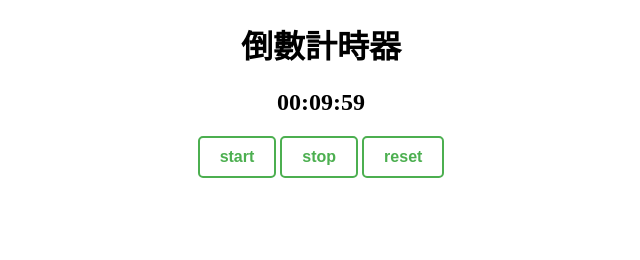
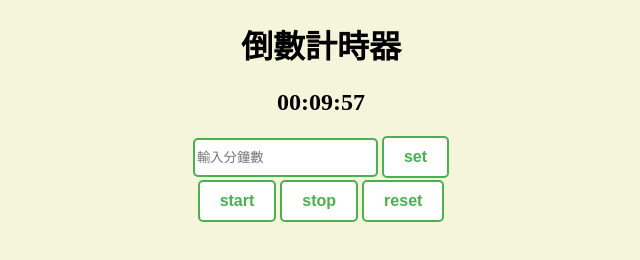
Before and after one commit to ting0418/timer, a plain HTML site: page index.html in a window 1280 px wide. Both pictures are taken after a click on the button "start". Shown: the whole page, without its empty margins (319-959 px from the left). Drawn offline with Linux system fonts and the light colour scheme.

Commit message:
0614改善延遲及新增input欄位

```diff
--- a/app.js
+++ b/app.js
@@ -1,13 +1,30 @@
 let interval;
+let h_secondsDisplay = document.getElementById("h_seconds");
 let m_secondsDisplay = document.getElementById("m_seconds");
 let secondsDisplay = document.getElementById("seconds");
+let inputMinutes = document.getElementById("inputMinutes");
+let setTimeButton = document.getElementById("setTime");
 let startTimer = document.getElementById("start");
 let stopTimer = document.getElementById("stop");
 let resetTimer = document.getElementById("reset");
 let totalSeconds = 10 * 60;
 let isRunning = false; //防止重複點擊
+
+setTimeButton.onclick = () => {
+  let minutes = parseInt(inputMinutes.value); //準換成數字計算
+  //確認是否有不合規格的value
+  if (isNaN(minutes) || minutes < 0) {
+    alert("請輸入有效的分鐘數");
+    return;
+  }
+  totalSeconds = minutes * 60;
+  inputMinutes.value = ""; // 清空輸入框內容
+  updateDisplay();
+};
 startTimer.onclick = () => {
   if (!isRunning) {
+    totalSeconds--; // 立即減少 totalSeconds
+    updateDisplay(); // 立即更新顯示
     interval = setInterval(timer, 1000);
     isRunning = true;
   }
@@ -18,7 +35,7 @@ stopTimer.onclick = () => {
 };
 resetTimer.onclick = () => {
   clearInterval(interval);
-  totalSeconds = 10 * 60;
+  totalSeconds = 0;
   updateDisplay();
   isRunning = false;
 };
@@ -27,13 +44,16 @@ let timer = () => {
     clearInterval(interval);
     alert("時間到！");
   } else {
+    totalSeconds--;
     updateDisplay();
-    totalSeconds--;
   }
 };
 let updateDisplay = () => {
-  let minutes = Math.floor(totalSeconds / 60);
+  let hours = Math.floor(totalSeconds / 3600);
+  let minutes = Math.floor((totalSeconds % 3600) / 60);
   let seconds = totalSeconds % 60;
+
+  h_secondsDisplay.innerHTML = formatTime(hours);
   m_secondsDisplay.innerHTML = formatTime(minutes);
   secondsDisplay.innerHTML = formatTime(seconds);
 };
--- a/index.html
+++ b/index.html
@@ -10,13 +10,18 @@
     <div class="timer">
       <h1>倒數計時器</h1>
       <h2>
-        <span>00</span>:<span id="m_seconds">10</span>:<span id="seconds"
+        <span id="h_seconds">00</span>:<span id="m_seconds">00</span>:<span
+          id="seconds"
           >00</span
         >
       </h2>
-      <button id="start">start</button>
-      <button id="stop">stop</button>
-      <button id="reset">reset</button>
+      <input type="number" id="inputMinutes" placeholder="輸入分鐘數" />
+      <button class="setTime" id="setTime">set</button>
+      <div>
+        <button id="start">start</button>
+        <button id="stop">stop</button>
+        <button id="reset">reset</button>
+      </div>
     </div>
     <script src="./app.js"></script>
   </body>
--- a/styles.css
+++ b/styles.css
@@ -1,3 +1,6 @@
+    body{
+        background-color: beige;
+    }
     .timer{
         text-align: center;
         }
@@ -18,3 +21,12 @@
         background-color: #4CAF50;
         color: white;
       }
+      input{
+        padding-block: 10px;
+
+        border: 2px solid #4CAF50;
+        border-radius: 5px;
+      }
+      .setTime{
+        margin-bottom: 2px;
+      }
```
